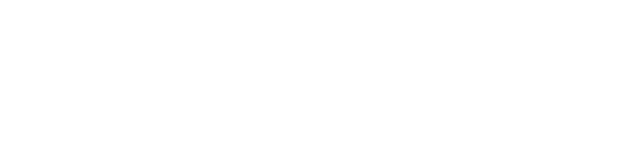
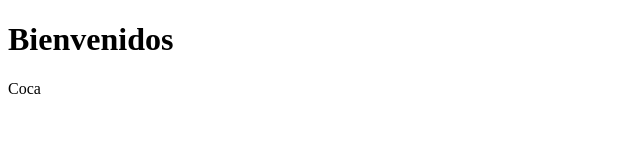
Before and after one commit to juanelruano/La-MamadeAlejandro, a plain HTML site: page index.html in a window 1280 px wide. Shown: the whole page, without its empty margins (0-640 px from the left). Drawn offline with Linux system fonts and the light colour scheme.

Commit message:
Update index.html

```diff
--- a/index.html
+++ b/index.html
@@ -6,6 +6,9 @@
     <title>OMEGA</title>
 </head>
 <body>
-
+    <h1>Bienvenidos</h1>
+    <th>
+        <td>Coca</td>
+    </th>
 </body>
 </html>
```
